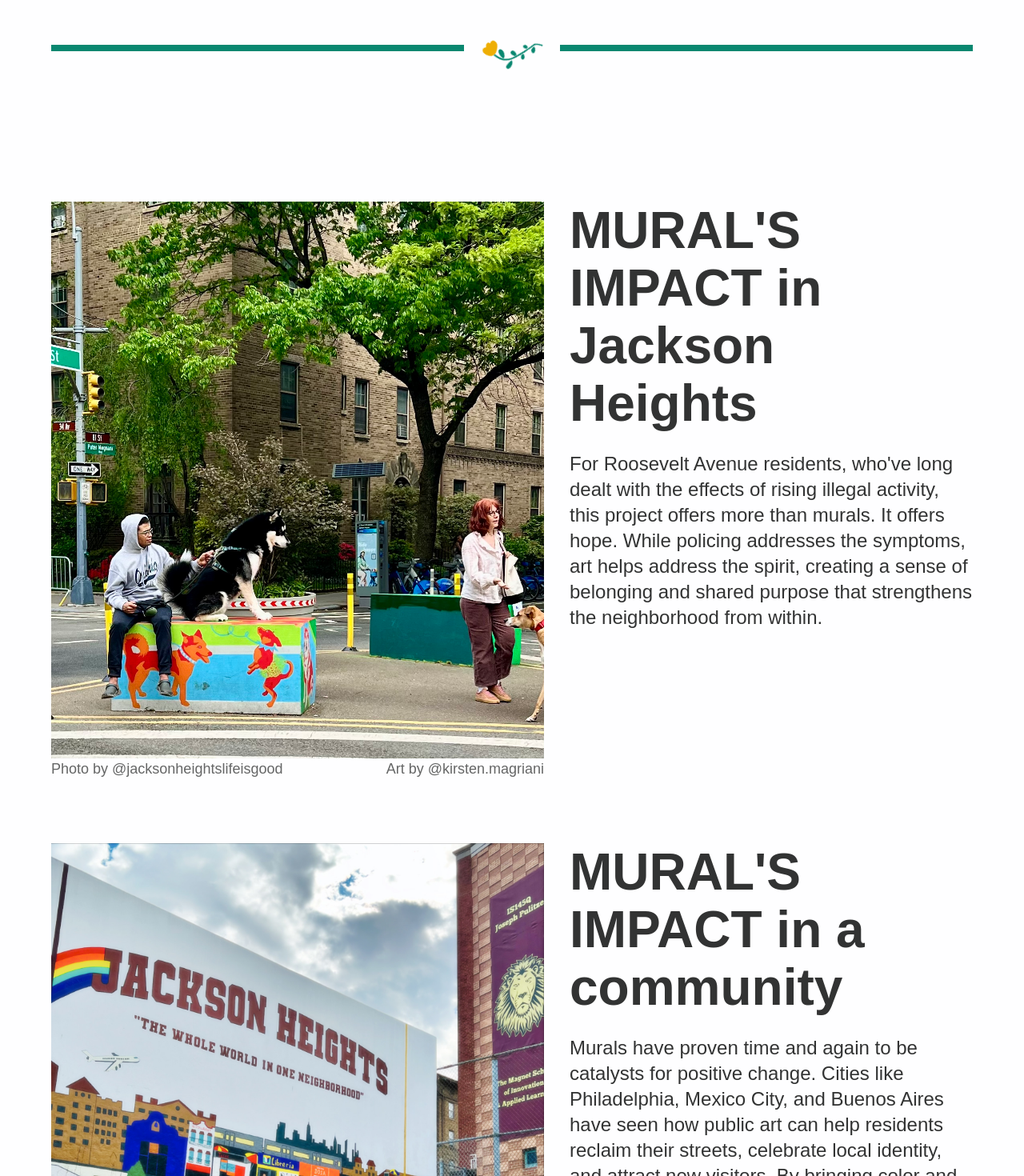
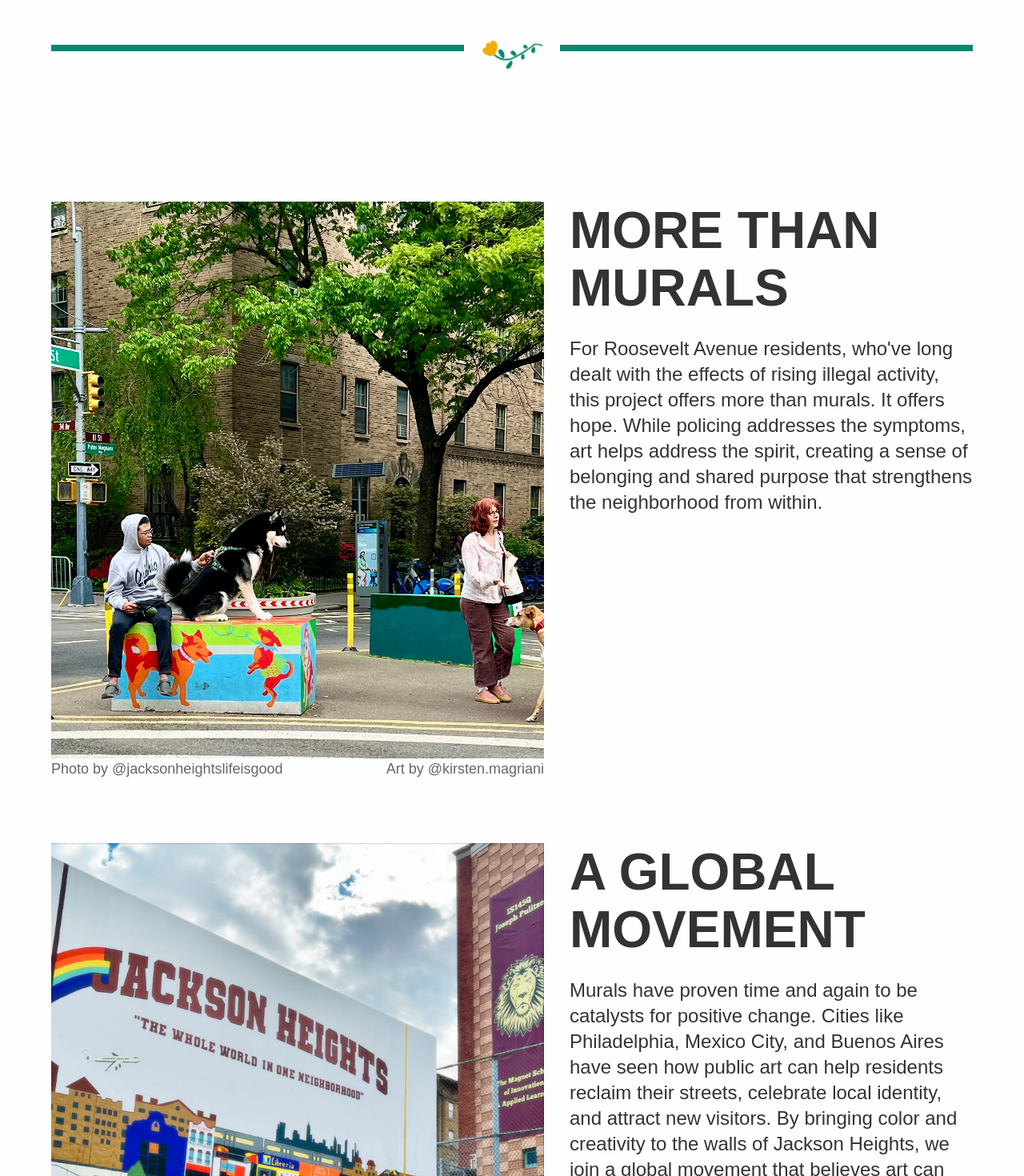
Before and after one commit to rihahart/JHMural, a Next.js app: page /get-to-know-us/what-inspires-us in a window 1280 px wide. Shown: the part 1734-3204 px from the top of the page at 80% size. Built offline with nearby package versions, Linux system fonts and the light colour scheme; a web font is replaced by a local one.

Commit message:
mural title change

```diff
--- a/src/data/muralImpactData.js
+++ b/src/data/muralImpactData.js
@@ -1,6 +1,6 @@
 export const muralImpactData = [
   {
-    title: "MURAL'S IMPACT in Jackson Heights",
+    title: "MORE THAN MURALS",
     description: "For Roosevelt Avenue residents, who've long dealt with the effects of rising illegal activity, this project offers more than murals. It offers hope. While policing addresses the symptoms, art helps address the spirit, creating a sense of belonging and shared purpose that strengthens the neighborhood from within.",
     photoCredit: "Photo by @jacksonheightslifeisgood",
     artistCredit: "Art by @kirsten.magriani",
@@ -11,7 +11,7 @@ export const muralImpactData = [
     }
   },
   {
-    title: "MURAL'S IMPACT in a community",
+    title: "A GLOBAL MOVEMENT",
     description: "Murals have proven time and again to be catalysts for positive change. Cities like Philadelphia, Mexico City, and Buenos Aires have seen how public art can help residents reclaim their streets, celebrate local identity, and attract new visitors. By bringing color and creativity to the walls of Jackson Heights, we join a global movement that believes art can heal and unite communities.",
     photoCredit: "Photo by @jacksonheightslifeisgood",
     artistCredit: "Mural by Erick Teran @cityprintsnyc",
```
